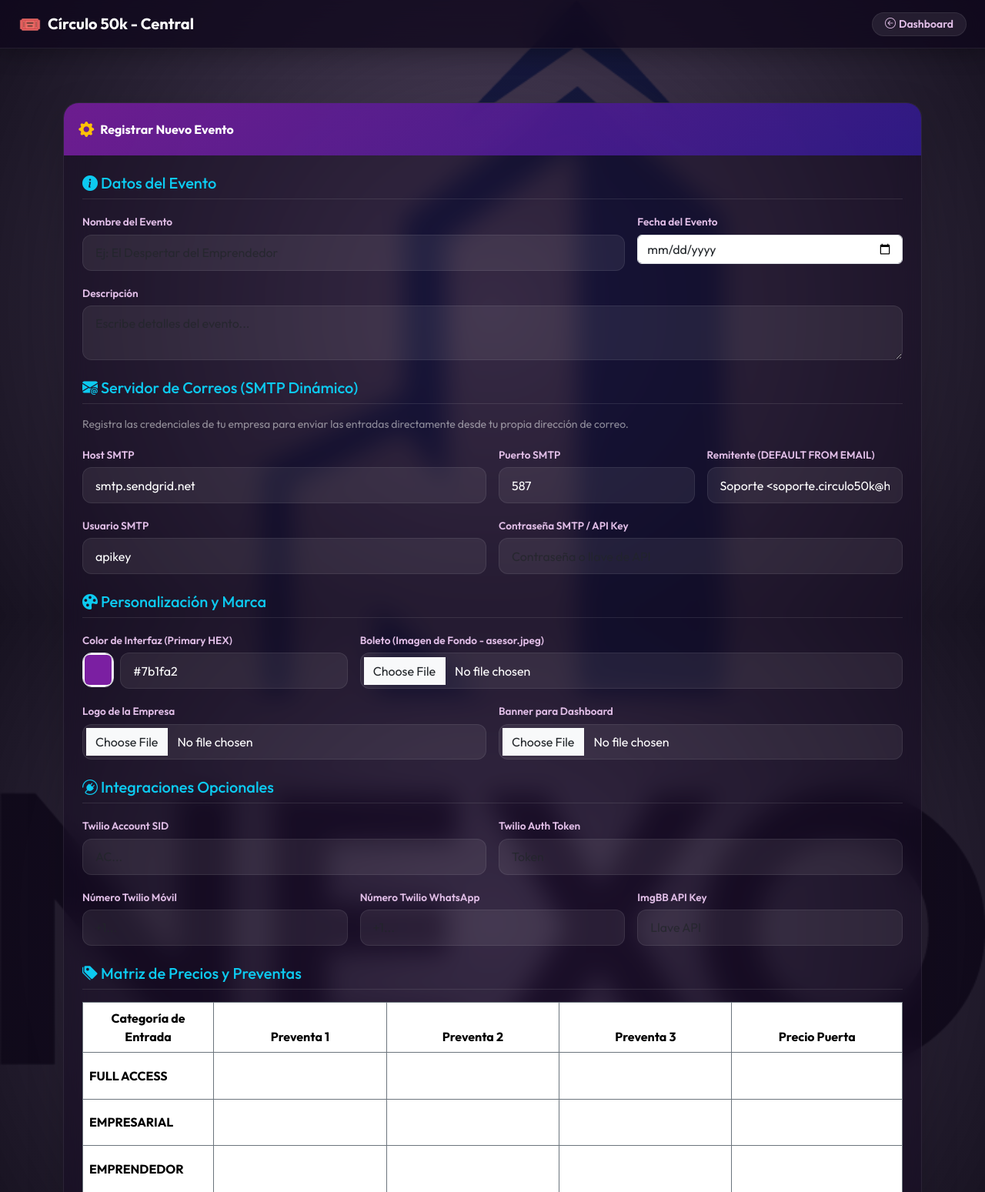
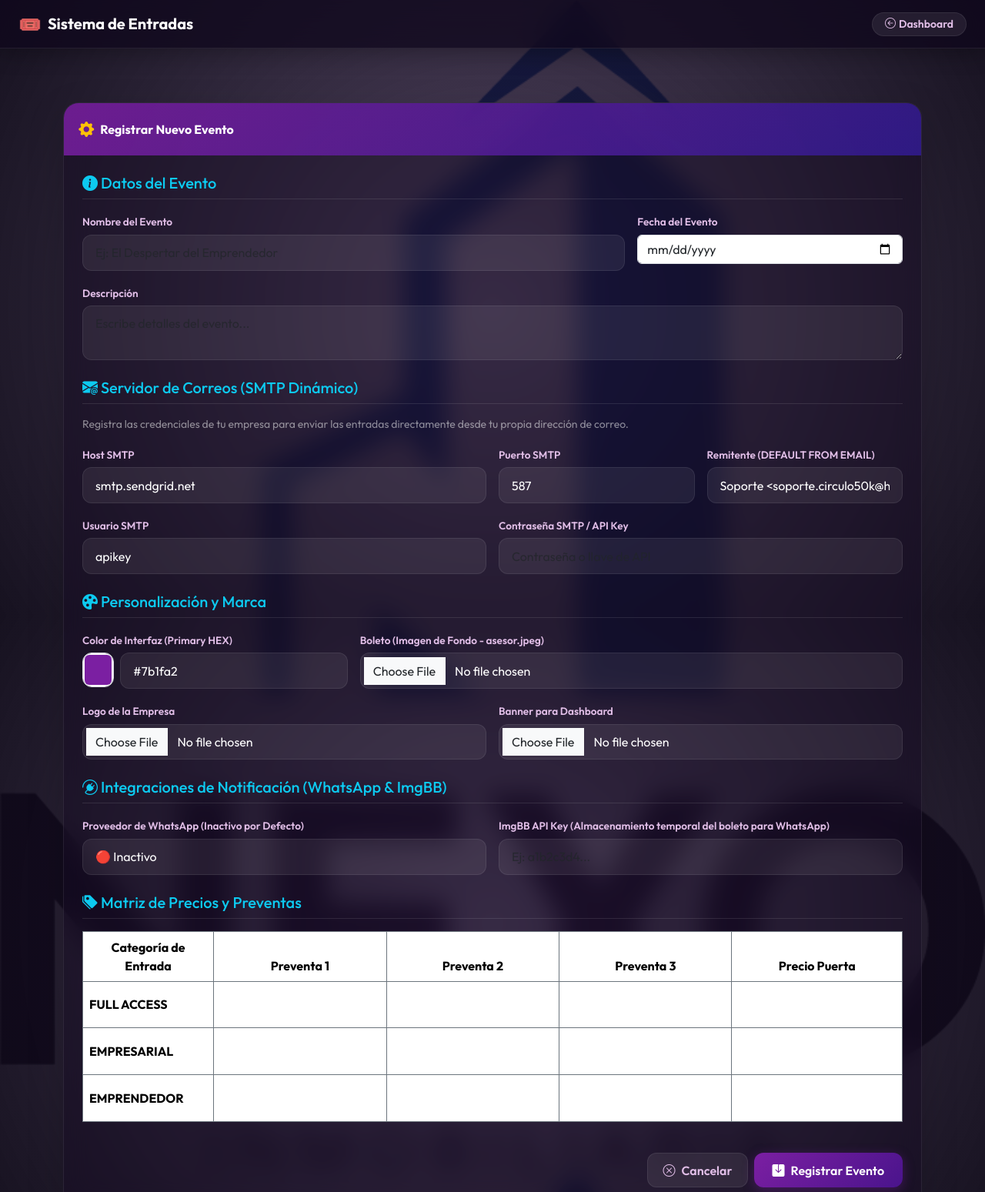
Before and after one commit to leonardoAndre7/proyecto_entradas_excel, a Django app: page /participantes/eventos/crear/ in a window 1280 px wide. Shown: the top 1549 px of the page at 77% size. Run offline with Django 5.2, Linux system fonts and the light colour scheme; a user stored in the database is signed in; tables that the repository leaves empty hold one stand-in row (values such as "Sample post").

Commit message:
Implement extensible WhatsApp provider model and custom API integration, fix NoReverseMatch route bugs in navbars, rename branding to Sistema de Entradas and apply database migrations

```diff
--- a/webcliente/cliente/templates/cliente/dashboard_eventos.html
+++ b/webcliente/cliente/templates/cliente/dashboard_eventos.html
@@ -4,7 +4,7 @@
 <head>
     <meta charset="UTF-8">
     <meta name="viewport" content="width=device-width, initial-scale=1.0">
-    <title>SaaS Dashboard | Círculo 50k</title>
+    <title>SaaS Dashboard | Sistema de Entradas</title>
     <!-- Bootstrap 5 & Icons -->
     <link href="https://cdn.jsdelivr.net/npm/bootstrap@5.3.2/dist/css/bootstrap.min.css" rel="stylesheet">
     <link href="https://cdn.jsdelivr.net/npm/bootstrap-icons@1.11.3/font/bootstrap-icons.css" rel="stylesheet">
@@ -119,7 +119,7 @@
         <div class="container-fluid px-4">
             <a class="navbar-brand d-flex align-items-center gap-2 fw-bold text-white" href="{% url 'dashboard_eventos' %}">
                 <span class="fs-4">🎟️</span>
-                <span>Círculo 50k - Central</span>
+                <span>Sistema de Entradas</span>
             </a>
             <div class="d-flex align-items-center gap-3 ms-auto">
                 <span class="text-white text-opacity-75 small">
--- a/webcliente/cliente/templates/cliente/evento_form.html
+++ b/webcliente/cliente/templates/cliente/evento_form.html
@@ -4,7 +4,7 @@
 <head>
     <meta charset="UTF-8">
     <meta name="viewport" content="width=device-width, initial-scale=1.0">
-    <title>{% if evento %}Editar{% else %}Crear{% endif %} Evento | Círculo 50k</title>
+    <title>{% if evento %}Editar{% else %}Crear{% endif %} Evento | Sistema de Entradas</title>
     <!-- Bootstrap 5 & Icons -->
     <link href="https://cdn.jsdelivr.net/npm/bootstrap@5.3.2/dist/css/bootstrap.min.css" rel="stylesheet">
     <link href="https://cdn.jsdelivr.net/npm/bootstrap-icons@1.11.3/font/bootstrap-icons.css" rel="stylesheet">
@@ -121,7 +121,7 @@
         <div class="container-fluid px-4">
             <a class="navbar-brand d-flex align-items-center gap-2 fw-bold text-white" href="{% url 'dashboard_eventos' %}">
                 <span class="fs-4">🎟️</span>
-                <span>Círculo 50k - Central</span>
+                <span>Sistema de Entradas</span>
             </a>
             <div class="d-flex align-items-center gap-3 ms-auto">
                 <a href="{% url 'dashboard_eventos' %}" class="btn btn-glass btn-sm rounded-pill px-3 py-1 gap-1">
@@ -212,9 +212,27 @@
                         </div>
                     </div>
 
-                    <!-- Sección 4: Integraciones (Twilio & ImgBB) -->
-                    <h5 class="border-bottom border-light border-opacity-10 pb-2 mt-4 mb-3 text-info"><i class="bi bi-plugin"></i> Integraciones Opcionales</h5>
-                    <div class="row g-3">
+                    <!-- Sección 4: Integraciones (WhatsApp & ImgBB) -->
+                    <h5 class="border-bottom border-light border-opacity-10 pb-2 mt-4 mb-3 text-info"><i class="bi bi-plugin"></i> Integraciones de Notificación (WhatsApp & ImgBB)</h5>
+
+                    <div class="row g-3 mb-4">
+                        <div class="col-md-6">
+                            <label class="form-label">Proveedor de WhatsApp (Inactivo por Defecto)</label>
+                            <select id="whatsapp_provider" name="whatsapp_provider" class="form-control" onchange="toggleWhatsappFields()">
+                                <option value="INACTIVE" {% if evento.whatsapp_provider == 'INACTIVE' or not evento.whatsapp_provider %}selected{% endif %}>🔴 Inactivo</option>
+                                <option value="TWILIO" {% if evento.whatsapp_provider == 'TWILIO' %}selected{% endif %}>🔵 Twilio (Legacy)</option>
+                                <option value="CUSTOM_API" {% if evento.whatsapp_provider == 'CUSTOM_API' %}selected{% endif %}>🟢 Custom API Gateway (YCloud, Whapi, yclud, etc.)</option>
+                            </select>
+                        </div>
+                        <div class="col-md-6">
+                            <label class="form-label">ImgBB API Key (Almacenamiento temporal del boleto para WhatsApp)</label>
+                            <input type="text" name="imgbb_api_key" class="form-control" placeholder="Ej: a1b2c3d4..." value="{{ evento.imgbb_api_key|default:'' }}">
+                        </div>
+                    </div>
+
+                    <!-- Div Twilio (se muestra/oculta según selección) -->
+                    <div id="section_twilio" class="row g-3 mb-4" style="display: none;">
+                        <div class="col-12"><strong class="text-white-50"><i class="bi bi-whatsapp"></i> Configuración de Twilio WhatsApp</strong></div>
                         <div class="col-md-6">
                             <label class="form-label">Twilio Account SID</label>
                             <input type="text" name="twilio_account_sid" class="form-control" placeholder="AC..." value="{{ evento.twilio_account_sid|default:'' }}">
@@ -223,17 +241,40 @@
                             <label class="form-label">Twilio Auth Token</label>
                             <input type="password" name="twilio_auth_token" class="form-control" placeholder="Token" value="{{ evento.twilio_auth_token|default:'' }}">
                         </div>
-                        <div class="col-md-4">
-                            <label class="form-label">Número Twilio Móvil</label>
+                        <div class="col-md-6">
+                            <label class="form-label">Número Twilio Móvil (SMS)</label>
                             <input type="text" name="twilio_phone_number" class="form-control" placeholder="+1..." value="{{ evento.twilio_phone_number|default:'' }}">
                         </div>
-                        <div class="col-md-4">
+                        <div class="col-md-6">
                             <label class="form-label">Número Twilio WhatsApp</label>
                             <input type="text" name="twilio_whatsapp_number" class="form-control" placeholder="+1..." value="{{ evento.twilio_whatsapp_number|default:'' }}">
                         </div>
-                        <div class="col-md-4">
-                            <label class="form-label">ImgBB API Key</label>
-                            <input type="text" name="imgbb_api_key" class="form-control" placeholder="Llave API" value="{{ evento.imgbb_api_key|default:'' }}">
+                    </div>
+
+                    <!-- Div Custom API Gateway (se muestra/oculta según selección) -->
+                    <div id="section_custom_api" class="row g-3 mb-4" style="display: none;">
+                        <div class="col-12"><strong class="text-white-50"><i class="bi bi-link-45deg"></i> Configuración de API de WhatsApp de Terceros (YCloud, Whapi, yclud, etc.)</strong></div>
+                        <div class="col-md-6">
+                            <label class="form-label">URL de la API (Endpoint POST)</label>
+                            <input type="text" name="whatsapp_api_url" class="form-control" placeholder="https://api.ycloud.com/v1/whatsapp/messages" value="{{ evento.whatsapp_api_url|default:'' }}">
+                        </div>
+                        <div class="col-md-6">
+                            <label class="form-label">Cabeceras HTTP (Una cabecera por línea)</label>
+                            <textarea name="whatsapp_api_headers" rows="2" class="form-control" placeholder="Authorization: Bearer su-token&#10;X-API-Key: su-api-key">{{ evento.whatsapp_api_headers|default:'' }}</textarea>
+                        </div>
+                        <div class="col-12">
+                            <label class="form-label">Cuerpo JSON de la Petición (Payload)</label>
+                            <textarea name="whatsapp_api_payload" rows="5" class="form-control" placeholder='{&#10;  "to": "{celular}",&#10;  "type": "image",&#10;  "image": {&#10;    "link": "{url_imagen}"&#10;  },&#10;  "caption": "¡Hola {nombres}! Aquí tienes tu entrada para {evento}."&#10;}'>{{ evento.whatsapp_api_payload|default:'' }}</textarea>
+                            <small class="text-white-50 mt-1 d-block">
+                                💡 Puedes usar etiquetas dinámicas:
+                                <ul>
+                                    <li><code>{celular}</code>: Celular del participante en formato internacional (Ej: 51999888777).</li>
+                                    <li><code>{nombres}</code>: Nombre completo del participante.</li>
+                                    <li><code>{evento}</code>: Nombre del evento.</li>
+                                    <li><code>{entradas}</code>: Cantidad de entradas compradas.</li>
+                                    <li><code>{url_imagen}</code>: URL del código QR o boleto en imagen almacenada temporalmente en ImgBB.</li>
+                                </ul>
+                            </small>
                         </div>
                     </div>
 
@@ -298,5 +339,26 @@
 
     <!-- Bootstrap Bundle -->
     <script src="https://cdn.jsdelivr.net/npm/bootstrap@5.3.2/dist/js/bootstrap.bundle.min.js"></script>
+
+    <script>
+        function toggleWhatsappFields() {
+            var provider = document.getElementById("whatsapp_provider").value;
+            var twilio = document.getElementById("section_twilio");
+            var customApi = document.getElementById("section_custom_api");
+
+            if (provider === "TWILIO") {
+                twilio.style.display = "flex";
+                customApi.style.display = "none";
+            } else if (provider === "CUSTOM_API") {
+                twilio.style.display = "none";
+                customApi.style.display = "flex";
+            } else {
+                twilio.style.display = "none";
+                customApi.style.display = "none";
+            }
+        }
+        // Ejecutar al cargar la página
+        window.addEventListener('DOMContentLoaded', toggleWhatsappFields);
+    </script>
 </body>
 </html>
--- a/webcliente/cliente/templates/cliente/login.html
+++ b/webcliente/cliente/templates/cliente/login.html
@@ -4,7 +4,7 @@
 <head>
     <meta charset="UTF-8">
     <meta name="viewport" content="width=device-width, initial-scale=1.0">
-    <title>Iniciar Sesión | Círculo 50k</title>
+    <title>Iniciar Sesión | Sistema de Entradas</title>
     <!-- Bootstrap 5 & Icons -->
     <link href="https://cdn.jsdelivr.net/npm/bootstrap@5.3.2/dist/css/bootstrap.min.css" rel="stylesheet">
     <link href="https://cdn.jsdelivr.net/npm/bootstrap-icons@1.11.3/font/bootstrap-icons.css" rel="stylesheet">
--- a/webcliente/cliente/views.py
+++ b/webcliente/cliente/views.py
@@ -114,6 +114,12 @@ def evento_crear_editar(request, pk=None):
         smtp_password = request.POST.get("smtp_password")
         default_from_email = request.POST.get("default_from_email")
 
+        # WhatsApp Provider configuration
+        whatsapp_provider = request.POST.get("whatsapp_provider", "INACTIVE")
+        whatsapp_api_url = request.POST.get("whatsapp_api_url", "")
+        whatsapp_api_headers = request.POST.get("whatsapp_api_headers", "")
+        whatsapp_api_payload = request.POST.get("whatsapp_api_payload", "")
+
         # Twilio & ImgBB
         twilio_account_sid = request.POST.get("twilio_account_sid", "")
         twilio_auth_token = request.POST.get("twilio_auth_token", "")
@@ -134,6 +140,10 @@ def evento_crear_editar(request, pk=None):
                 smtp_user=smtp_user,
                 smtp_password=smtp_password,
                 default_from_email=default_from_email,
+                whatsapp_provider=whatsapp_provider,
+                whatsapp_api_url=whatsapp_api_url,
+                whatsapp_api_headers=whatsapp_api_headers,
+                whatsapp_api_payload=whatsapp_api_payload,
                 twilio_account_sid=twilio_account_sid,
                 twilio_auth_token=twilio_auth_token,
                 twilio_phone_number=twilio_phone_number,
@@ -154,6 +164,10 @@ def evento_crear_editar(request, pk=None):
             if smtp_password:
                 evento.smtp_password = smtp_password
             evento.default_from_email = default_from_email
+            evento.whatsapp_provider = whatsapp_provider
+            evento.whatsapp_api_url = whatsapp_api_url
+            evento.whatsapp_api_headers = whatsapp_api_headers
+            evento.whatsapp_api_payload = whatsapp_api_payload
             evento.twilio_account_sid = twilio_account_sid
             evento.twilio_auth_token = twilio_auth_token
             evento.twilio_phone_number = twilio_phone_number
@@ -483,30 +497,75 @@ def confirmar_pago(request, evento_id, pk):
         except Exception as e:
             logger.error(f"Error subiendo imagen a ImgBB: {e}")
 
-    # Enviar WhatsApp Twilio (si está configurado)
-    if evento.twilio_account_sid and evento.twilio_auth_token and participante.celular:
-        try:
-            client = Client(evento.twilio_account_sid, evento.twilio_auth_token)
-            wsp_num = f"whatsapp:{evento.twilio_whatsapp_number or evento.twilio_phone_number}"
+    # 📱 Despachar WhatsApp según el proveedor configurado (Dinámico y Extensible)
+    if participante.celular:
+        provider = getattr(evento, 'whatsapp_provider', 'INACTIVE')
 
-            num_limpio = "".join(filter(str.isdigit, participante.celular))
-            if not num_limpio.startswith("51"):
-                num_limpio = "51" + num_limpio
-            wsp_dest = f"whatsapp:+{num_limpio}"
+        num_limpio = "".join(filter(str.isdigit, participante.celular))
+        if not num_limpio.startswith("51"):
+            num_limpio = "51" + num_limpio
 
-            msg_body = (
-                f"¡Hola {participante.nombres}! 👋\n\n"
-                f"Tu pago fue confirmado con éxito para *{evento.nombre}* ✅\n"
-                f"Adquiriste {participante.cantidad} boletos 🎟️.\n\n"
-                f"Adjuntamos tu entrada digital para el ingreso. ¡Te esperamos! 🚀"
-            )
+        msg_body = (
+            f"¡Hola {participante.nombres}! 👋\n\n"
+            f"Tu pago fue confirmado con éxito para *{evento.nombre}* ✅\n"
+            f"Adquiriste {participante.cantidad} boletos 🎟️.\n\n"
+            f"Adjuntamos tu entrada digital para el ingreso. ¡Te esperamos! 🚀"
+        )
 
-            if imgbb_url:
-                client.messages.create(from_=wsp_num, to=wsp_dest, body=msg_body, media_url=[imgbb_url])
-            else:
-                client.messages.create(from_=wsp_num, to=wsp_dest, body=msg_body)
-        except Exception as e:
-            logger.error(f"Error enviando mensaje WhatsApp Twilio: {e}")
+        if provider == 'TWILIO' and evento.twilio_account_sid and evento.twilio_auth_token:
+            try:
+                client = Client(evento.twilio_account_sid, evento.twilio_auth_token)
+                wsp_num = f"whatsapp:{evento.twilio_whatsapp_number or evento.twilio_phone_number}"
+                wsp_dest = f"whatsapp:+{num_limpio}"
+
+                if imgbb_url:
+                    client.messages.create(from_=wsp_num, to=wsp_dest, body=msg_body, media_url=[imgbb_url])
+                else:
+                    client.messages.create(from_=wsp_num, to=wsp_dest, body=msg_body)
+                logger.info(f"📱 WhatsApp enviado vía Twilio a {num_limpio}")
+            except Exception as e:
+                logger.error(f"Error enviando mensaje WhatsApp Twilio: {e}")
+
+        elif provider == 'CUSTOM_API' and evento.whatsapp_api_url:
+            try:
+                # 1. Armar headers
+                headers = {"Content-Type": "application/json"}
+                if evento.whatsapp_api_headers:
+                    for line in evento.whatsapp_api_headers.splitlines():
+                        if ":" in line:
+                            k, v = line.split(":", 1)
+                            headers[k.strip()] = v.strip()
+
+                # 2. Armar y reemplazar variables en el payload
+                payload_str = evento.whatsapp_api_payload or ""
+                if not payload_str:
+                    # Fallback simple
+                    import json
+                    payload_dict = {
+                        "to": num_limpio,
+                        "message": msg_body
+                    }
+                    if imgbb_url:
+                        payload_dict["media_url"] = imgbb_url
+                    payload_str = json.dumps(payload_dict)
+                else:
+                    payload_str = payload_str.replace("{celular}", num_limpio)
+                    payload_str = payload_str.replace("{nombres}", participante.nombres or "")
+                    payload_str = payload_str.replace("{evento}", evento.nombre)
+                    payload_str = payload_str.replace("{entradas}", str(participante.cantidad))
+                    payload_str = payload_str.replace("{url_imagen}", imgbb_url or "")
+
+                # 3. Enviar petición HTTP POST
+                import json
+                try:
+                    payload_json = json.loads(payload_str)
+                    resp = requests.post(evento.whatsapp_api_url, json=payload_json, headers=headers, timeout=15)
+                except ValueError:
+                    resp = requests.post(evento.whatsapp_api_url, data=payload_str, headers=headers, timeout=15)
+
+                logger.info(f"📱 WhatsApp Custom API enviado a {evento.whatsapp_api_url} - Status: {resp.status_code}")
+            except Exception as e:
+                logger.error(f"Error enviando WhatsApp Custom API: {e}")
 
     messages.success(request, "✅ Pago confirmado y notificaciones (Correo / WhatsApp) despachadas.")
     return redirect('participante_lista', evento_id=evento.id)
```
Also changed, not shown: webcliente/cliente/models.py (+25 -1 lines), webcliente/cliente/templates/cliente/lista.html (+4 -4 lines), webcliente/cliente/templates/cliente/participante_form.html (+4 -4 lines), webcliente/cliente/templates/cliente/registro_participante.html (+4 -4 lines), webcliente/cliente/migrations/0023_evento_whatsapp_api_headers_and_more.py (added).
